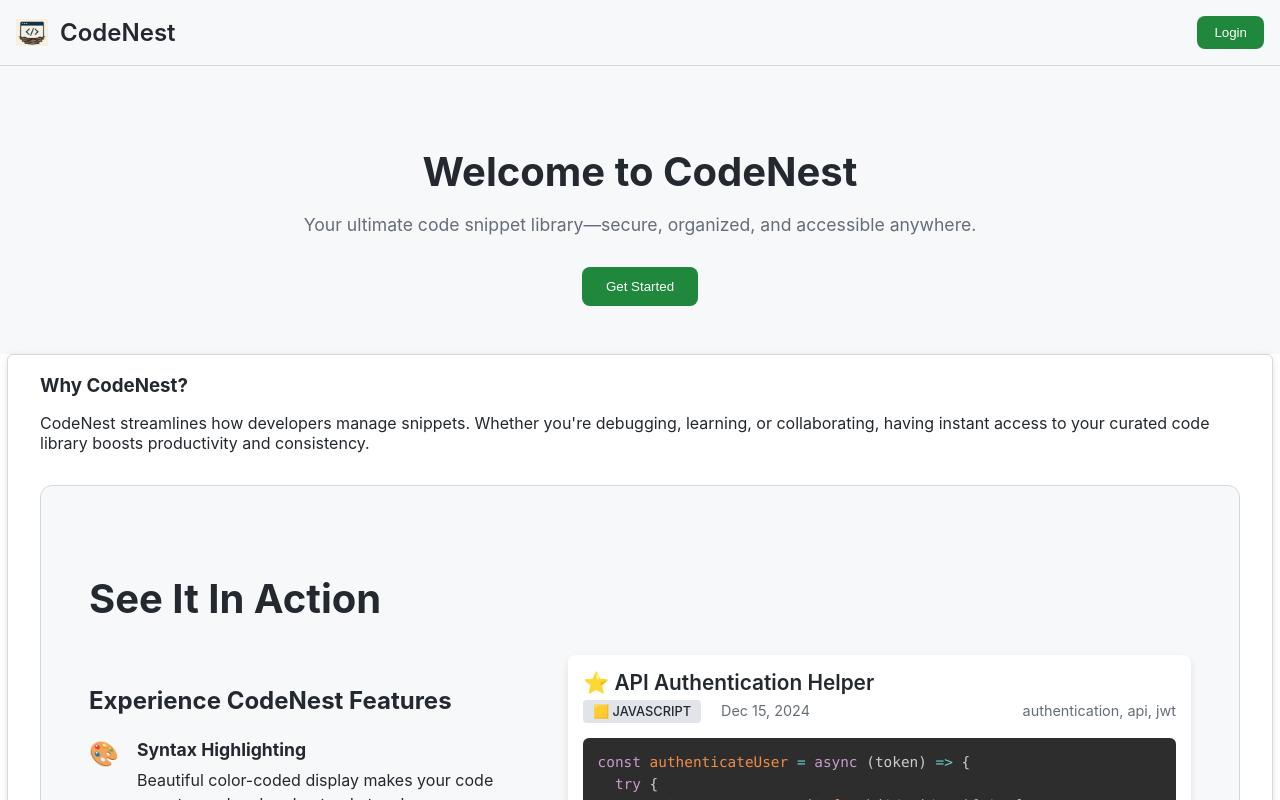
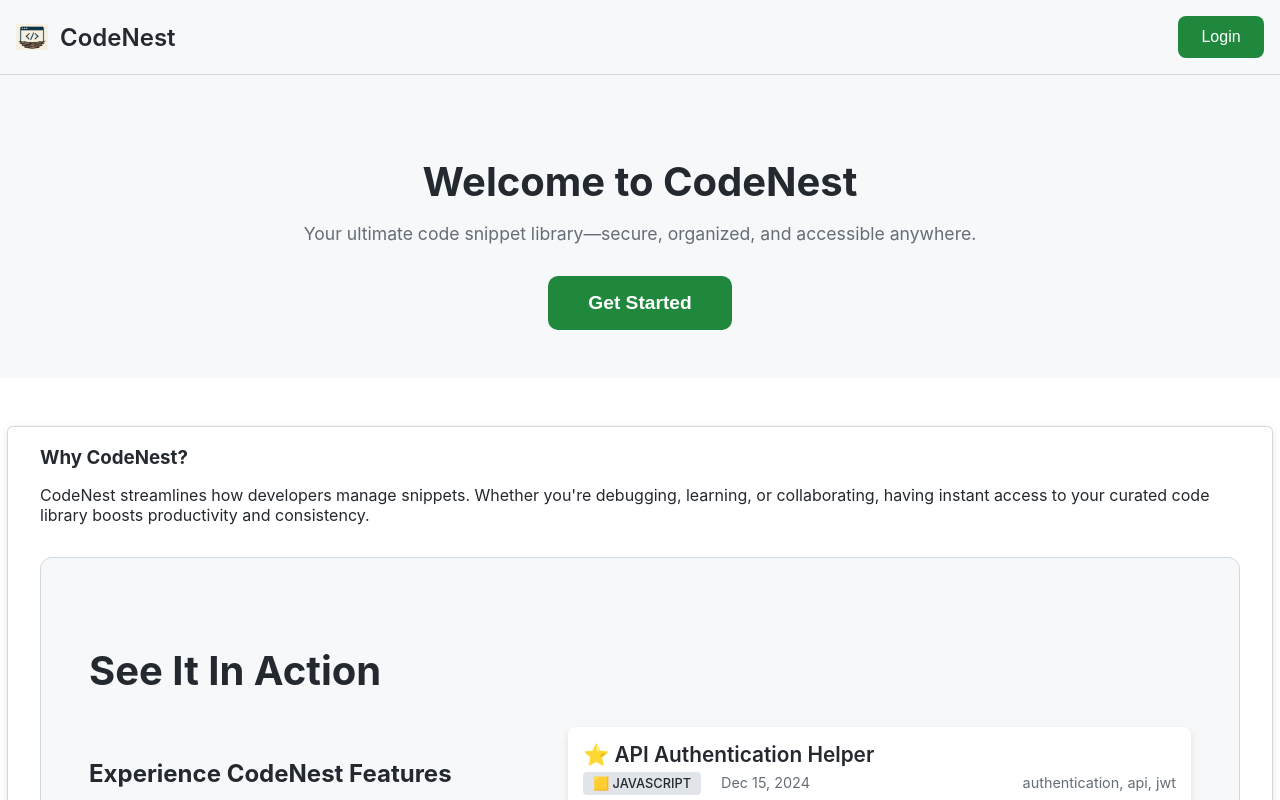
Before and after one commit to Mahir-Hussain/CodeNest, a React (Vite) app in the folder frontend/: page / in a window 1280 px wide. Shown: the top 800 px of the page. Built offline with nearby package versions, Linux system fonts and the light colour scheme.

Commit message:
home css changes and duplicate fixes needed

```diff
--- a/frontend/src/Components/css/Home.css
+++ b/frontend/src/Components/css/Home.css
@@ -51,13 +51,16 @@
   background: var(--btn-bg);
   color: #fff;
   border: 1px solid var(--btn-border);
-  padding: 0.5rem 1rem;
+  padding: 0.7rem 1.4rem;
   border-radius: 8px;
   cursor: pointer;
-  transition: background-color 0.2s ease;
+  font-size: 1rem;
+  font-weight: 500;
+  transition: background-color 0.2s ease, transform 0.2s ease;
 }
 .login-button:hover {
   background-color: var(--btn-hover);
+  transform: translateY(-1px);
 }
 
 .hero {
@@ -92,36 +95,36 @@
   background-color: var(--btn-bg);
   color: #fff;
   border: none;
-  padding: 0.75rem 1.5rem;
-  border-radius: 8px;
+  padding: 1rem 2.5rem;
+  border-radius: 10px;
   cursor: pointer;
-  transition: background-color 0.2s ease;
+  font-size: 1.2rem;
+  font-weight: 600;
+  transition: background-color 0.2s ease, transform 0.2s ease;
 }
 .cta-button:hover {
   background-color: var(--btn-hover);
+  transform: translateY(-2px);
 }
 
+/* DUPLICATE 1: Original home-content rule with styling */
 .home-content {
   flex: 1;
   padding: 2rem;
-  max-width: 800px;
-  margin: auto;
+  max-width: 1200px;
+  margin: 3rem auto 3rem auto;
   background-color: var(--bg-light);
   border: 1px solid var(--border-light);
   border-radius: 6px;
   box-shadow: 0 2px 8px rgba(0,0,0,0.1);
   transition: background-color 0.3s ease, border-color 0.3s ease;
+  padding: 0 2rem;
 }
+/* DUPLICATE 1: Dark mode for original home-content */
 .app.dark .home-content {
   background-color: var(--bg-dark);
   border-color: var(--border-dark);
   box-shadow: 0 2px 8px rgba(255,255,255,0.1);
-}
-
-.home-content {
-  max-width: 1200px;
-  margin: 0 auto;
-  padding: 0 2rem;
 }
 
 .section {
--- a/frontend/src/Components/css/Snippets.css
+++ b/frontend/src/Components/css/Snippets.css
@@ -144,6 +144,7 @@ body {
   font-size: 1.1em;
 }
 
+/* DUPLICATE 1: First filters rule */
 .filters {
   flex-grow: 1;
 }
@@ -181,6 +182,7 @@ body {
   content: none;
 }
 
+/* DUPLICATE 1: First main rule with full styling */
 .main {
   flex: 1;
   padding: 20px 30px;
@@ -706,6 +708,7 @@ body {
 
 
 /* Make filters scrollable */
+/* DUPLICATE 2: Second filters rule with different properties */
 .filters {
   flex: 1;
   overflow-y: visible;
@@ -720,6 +723,7 @@ body {
 }
 
 /* Ensure main content doesn't get pushed */
+/* DUPLICATE 2: Second main rule with minimal properties */
 .main {
   flex: 1;
   min-width: 0; /* Prevents flex item from expanding beyond container */
```
